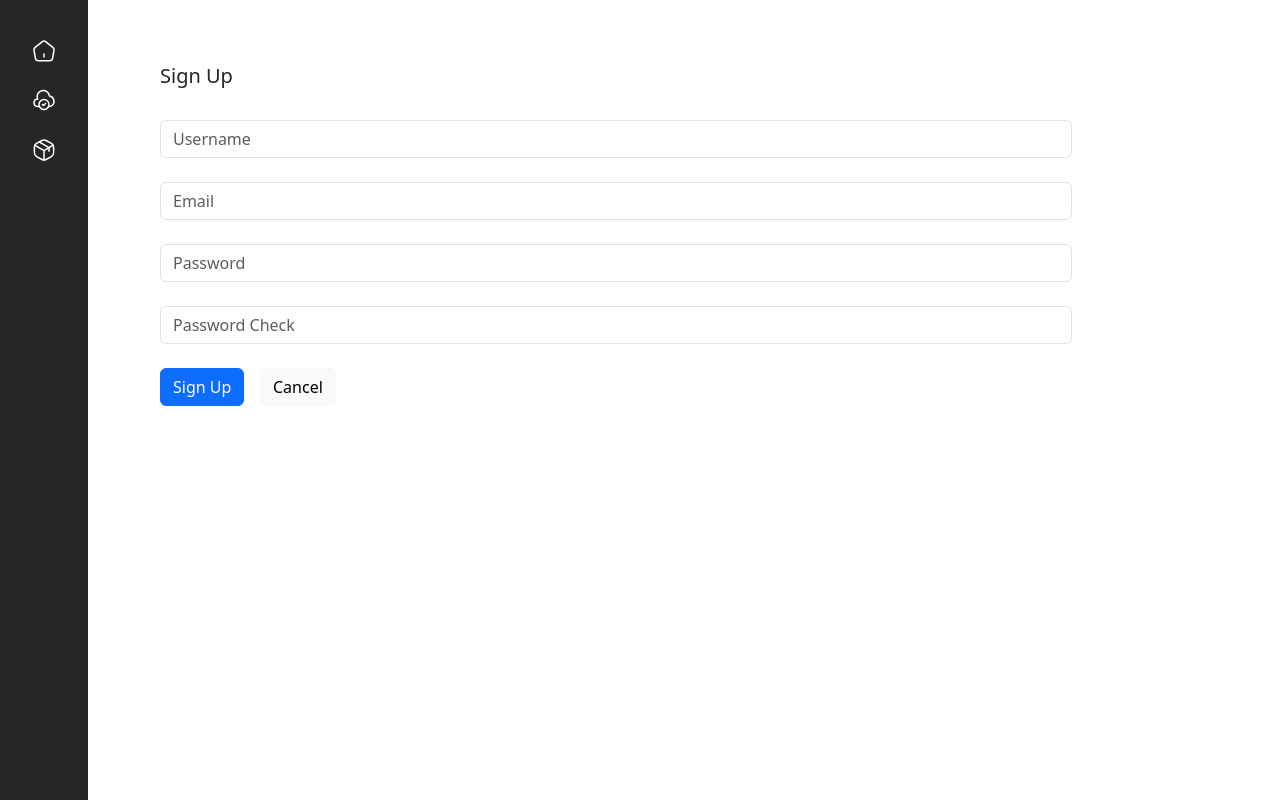
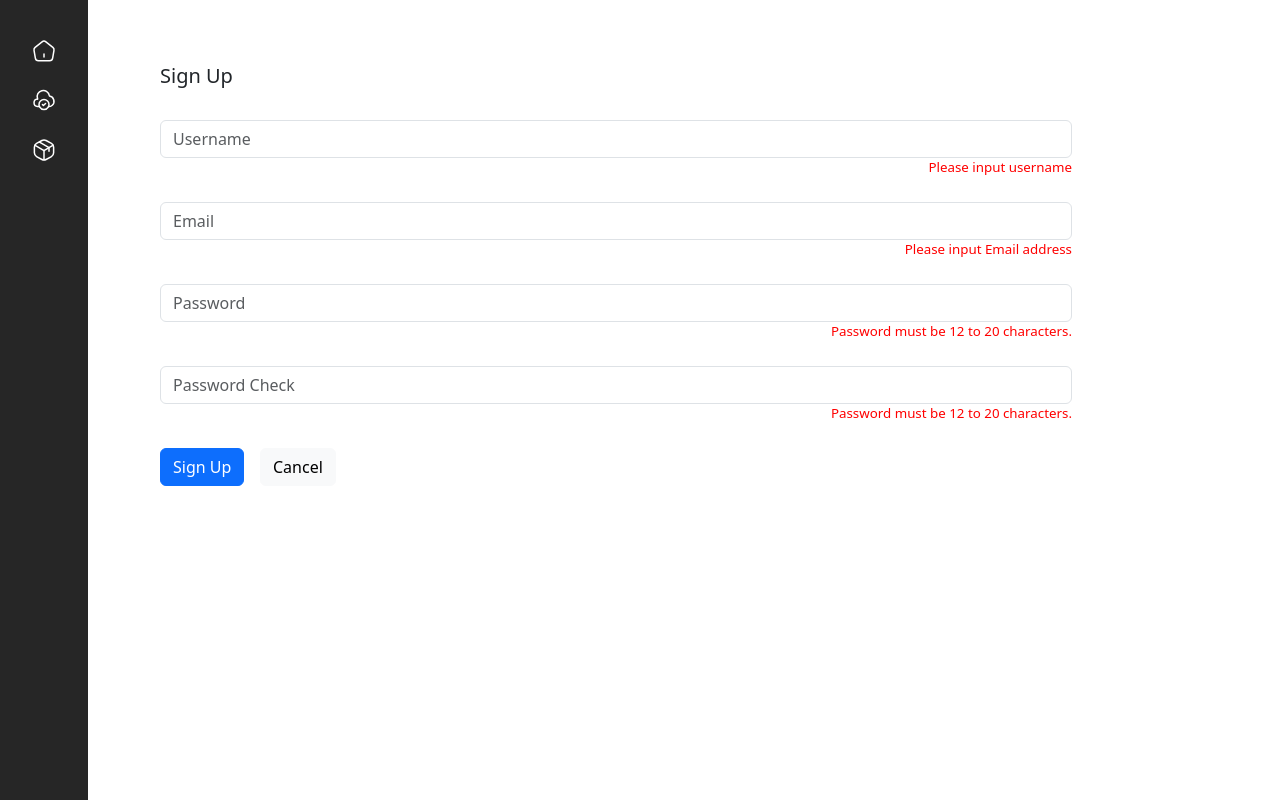
Before and after one commit to oidc-soma/aerosquirrel, a React (Create React App) app in the folder client/: page /signup in a window 1280 px wide. Built offline with nearby package versions, Linux system fonts and the light colour scheme.

Commit message:
Signup page validity check UI layout implemented and vibrate animation added at the CSS code

```diff
--- a/client/src/pages/SignUp.css
+++ b/client/src/pages/SignUp.css
@@ -1,3 +1,25 @@
+@keyframes horizontal-shaking {
+    0% {
+        transform: translateX(0)
+    }
+
+    25% {
+        transform: translateX(2px)
+    }
+
+    50% {
+        transform: translateX(-2px)
+    }
+
+    75% {
+        transform: translateX(2px)
+    }
+
+    100% {
+        transform: translateX(0)
+    }
+}
+
 .signupformouter{
     position: relative;
     top: 3rem;
@@ -22,3 +44,9 @@
     left: 100px;
     top: 0px;
 }
+
+.Errcaption {
+    color: red;
+    font-size: 10pt;
+    text-align: end;
+}
--- a/client/src/pages/SignUp.tsx
+++ b/client/src/pages/SignUp.tsx
@@ -1,4 +1,4 @@
-import React from 'react';
+import React, {useState} from 'react';
 import styled from 'styled-components';
 import Form from 'react-bootstrap/Form';
 import { Button } from 'react-bootstrap';
@@ -12,11 +12,18 @@ const SignUpLabel = styled.h1`
 `;
 
 function SignUp() {
+  const [isUsernameexist, setUsernameexist] = useState<boolean>(false);
+  const [isUsernameclicked, setUsernameclicked] = useState<boolean>(false);
+  const [isEmailexist, setEmailexist] = useState<boolean>(false);
+  const [isEmailclicked, setEmailclicked] = useState<boolean>(false);
+  const [isPasswordexist, setPasswordexist] = useState<boolean>(false);
+  const [isPasswordclicked, setPasswordclicked] = useState<boolean>(false);
+  const [isPasswordcheckexist, setPasswordcheckexist] = useState<boolean>(false);
+  const [isPasswordcheckclicked, setPasswordcheckclicked] = useState<boolean>(false);
 
   return (
     <>
       <SignUpLabel>Sign Up</SignUpLabel>
-
       <div className="signupformouter">
         <br />
         <br />
@@ -24,18 +31,33 @@ function SignUp() {
         <Form>
           <Form.Group controlId="signupForm.ControlInput">
             <Form.Control type="text" placeholder="Username"></Form.Control>
+            {isUsernameexist ? null : (
+              <div className="Errcaption">Please input username</div>
+            )}
             <br />
             <Form.Control type="email" placeholder="Email"></Form.Control>
+            {isEmailexist ? null : (
+              <div className="Errcaption">Please input Email address</div>
+            )}
+
             <br />
-              <Form.Control
-                type="password"
-                placeholder="Password"
-              ></Form.Control>
+            <Form.Control type="password" placeholder="Password"></Form.Control>
+            {isPasswordexist ? null : (
+              <div className="Errcaption">
+                Password must be 12 to 20 characters.
+              </div>
+            )}
+
             <br />
             <Form.Control
               type="password"
               placeholder="Password Check"
             ></Form.Control>
+            {isPasswordcheckexist ? null : (
+              <div className="Errcaption">
+                Password must be 12 to 20 characters.
+              </div>
+            )}
             <br />
             <div className="buttonouterclass">
               <div className="signupbutton">
```
Lines whose indentation alone changed are shown as unchanged.
